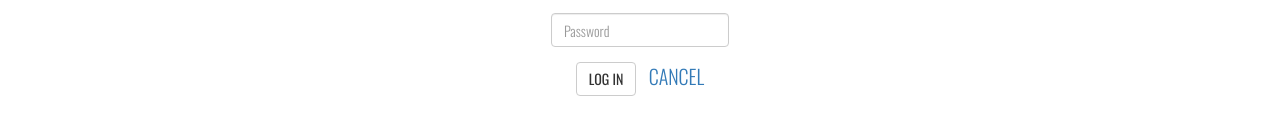
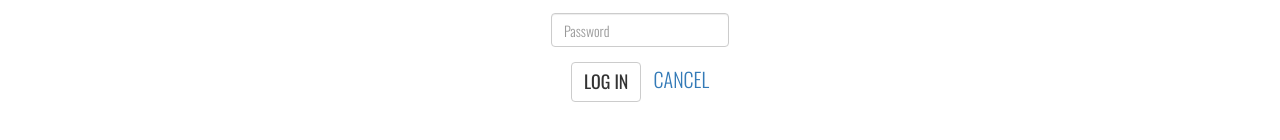
Before and after one commit to tinachungshi/kidspace, a React (Create React App) app: page /login in a window 1280 px wide. Shown: the part 280-420 px from the top of the page. Built offline with nearby package versions, Linux system fonts and the light colour scheme.

Commit message:
Change button font

```diff
--- a/src/components/Toy/Toy.css
+++ b/src/components/Toy/Toy.css
@@ -19,3 +19,7 @@
 	font-size: 18px;
 	text-transform: uppercase;
 }
+
+.btn {
+	font-size: 18px;
+}
```
Also changed, not shown: 11 other files (tests, documents, lock files or other folders).
